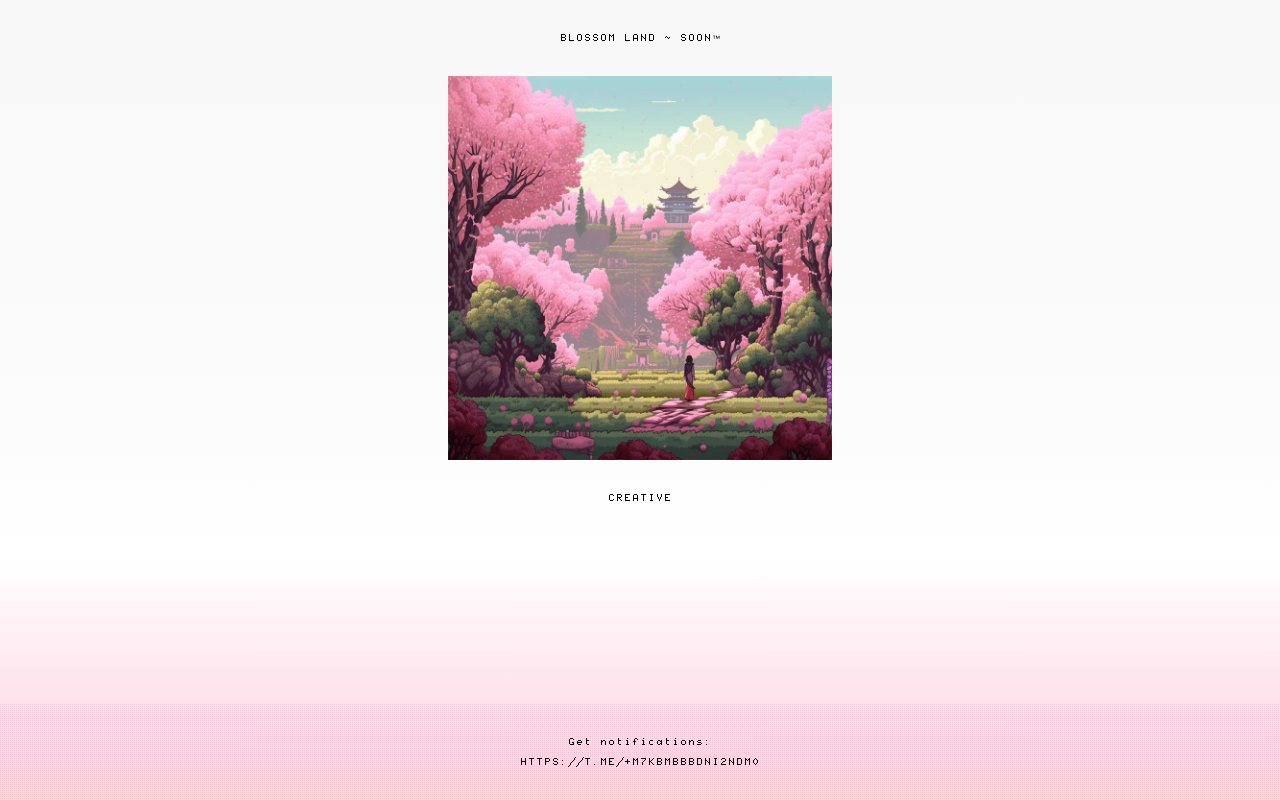
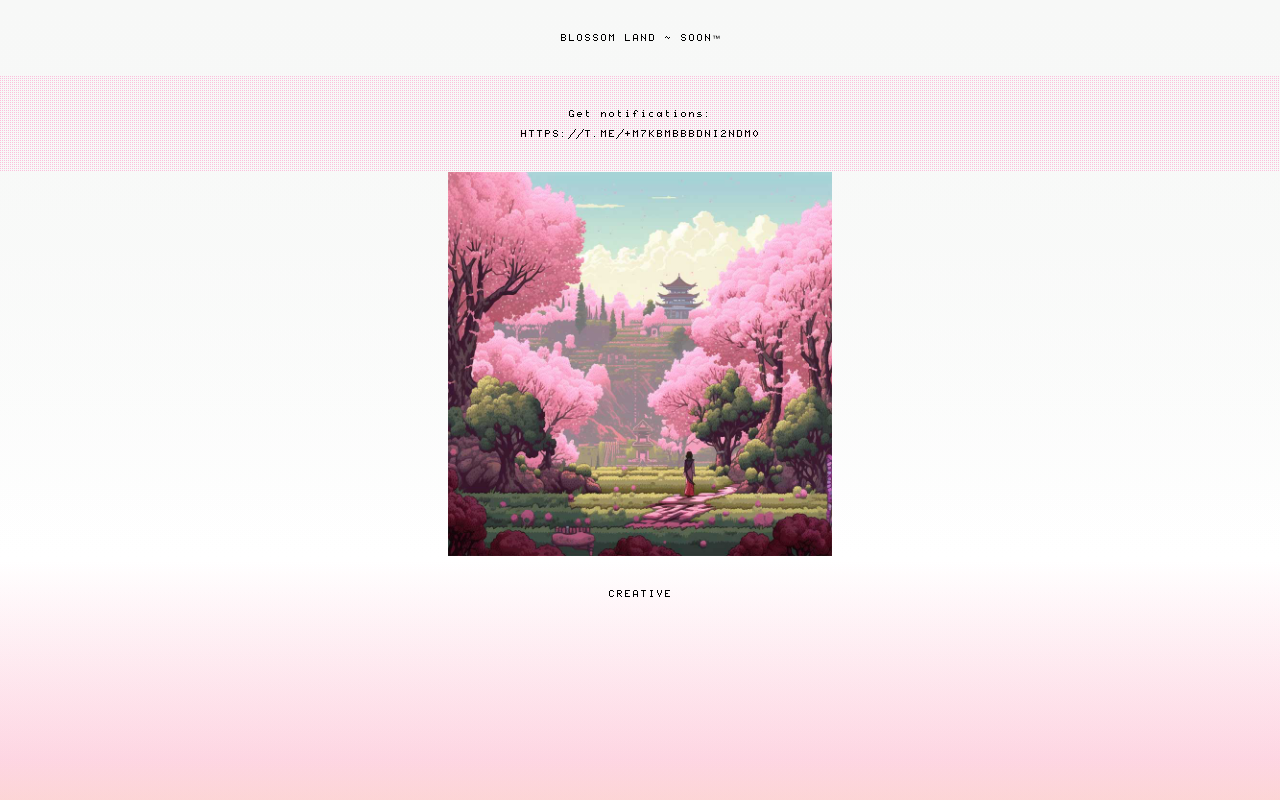
Before and after one commit to blossomland/blossom-landing-v1, a React (Create React App) app: page / in a window 1280 px wide. Built offline with nearby package versions, Linux system fonts and the light colour scheme.

Commit message:
feat: jumble skills around

```diff
--- a/src/App.js
+++ b/src/App.js
@@ -35,6 +35,13 @@ function App() {
                     </div>
                 </header>
 
+                <div className={"text-xs h-24 w-full mx-auto text-center dotted-01"}>
+                    <a target={'_blank'} className={"cursor-pointer"} rel="noreferrer noopener"
+                       href={"https://t.me/+M7kbmbbbdnI2NDM0"}>
+                        <p className={"pt-8"}>Get notifications: </p>
+                        <p className={"py-2 uppercase"}>https://t.me/+M7kbmbbbdnI2NDM0</p></a>
+                </div>
+
                 <article>
                     <div className="embla" ref={emblaRef}>
                         <div className="embla__container">
@@ -53,12 +60,7 @@ function App() {
                 </article>
             </div>
 
-            <footer className={"text-xs h-24 w-full mx-auto text-center dotted-01"}>
-                <a target={'_blank'} className={"cursor-pointer"} rel="noreferrer noopener"
-                   href={"https://t.me/+M7kbmbbbdnI2NDM0"}>
-                    <p className={"pt-8"}>Get notifications: </p>
-                    <p className={"py-2 uppercase"}>https://t.me/+M7kbmbbbdnI2NDM0</p></a>
-            </footer>
+
         </section>
     );
 }
```
